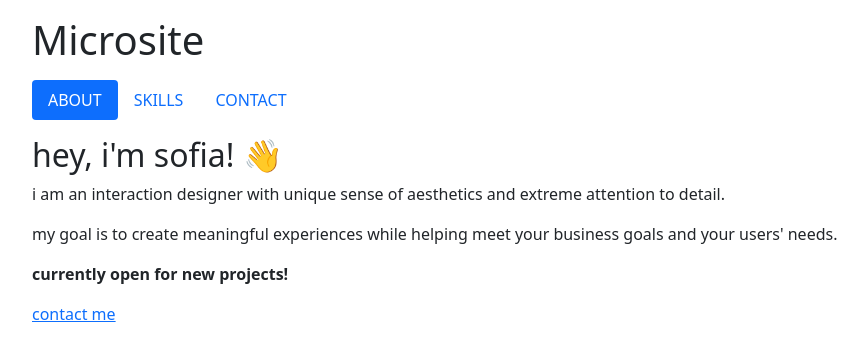
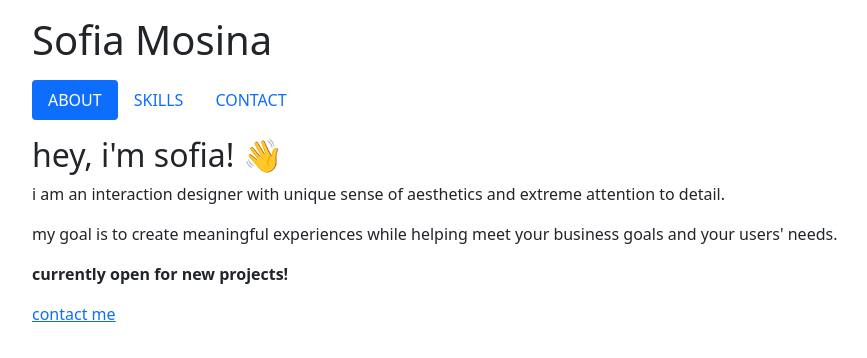
Before and after one commit to sofiamosina/sofiamosina.github.io, a plain HTML site: page index.html in a window 1280 px wide. Shown: the whole page, without its empty margins (50-917 px from the left). Drawn offline with nearby package versions, Linux system fonts and the light colour scheme.

Commit message:
Update index.html
Small bug fix again

```diff
--- a/index.html
+++ b/index.html
@@ -26,7 +26,7 @@
     ></script>
 
     <div class="container mt-3">
-      <h1>Microsite</h1>
+      <h1>Sofia Mosina</h1>
 
       <ul class="nav nav-pills mt-3 mb-3" id="menu">
         <li class="nav-item">
```
